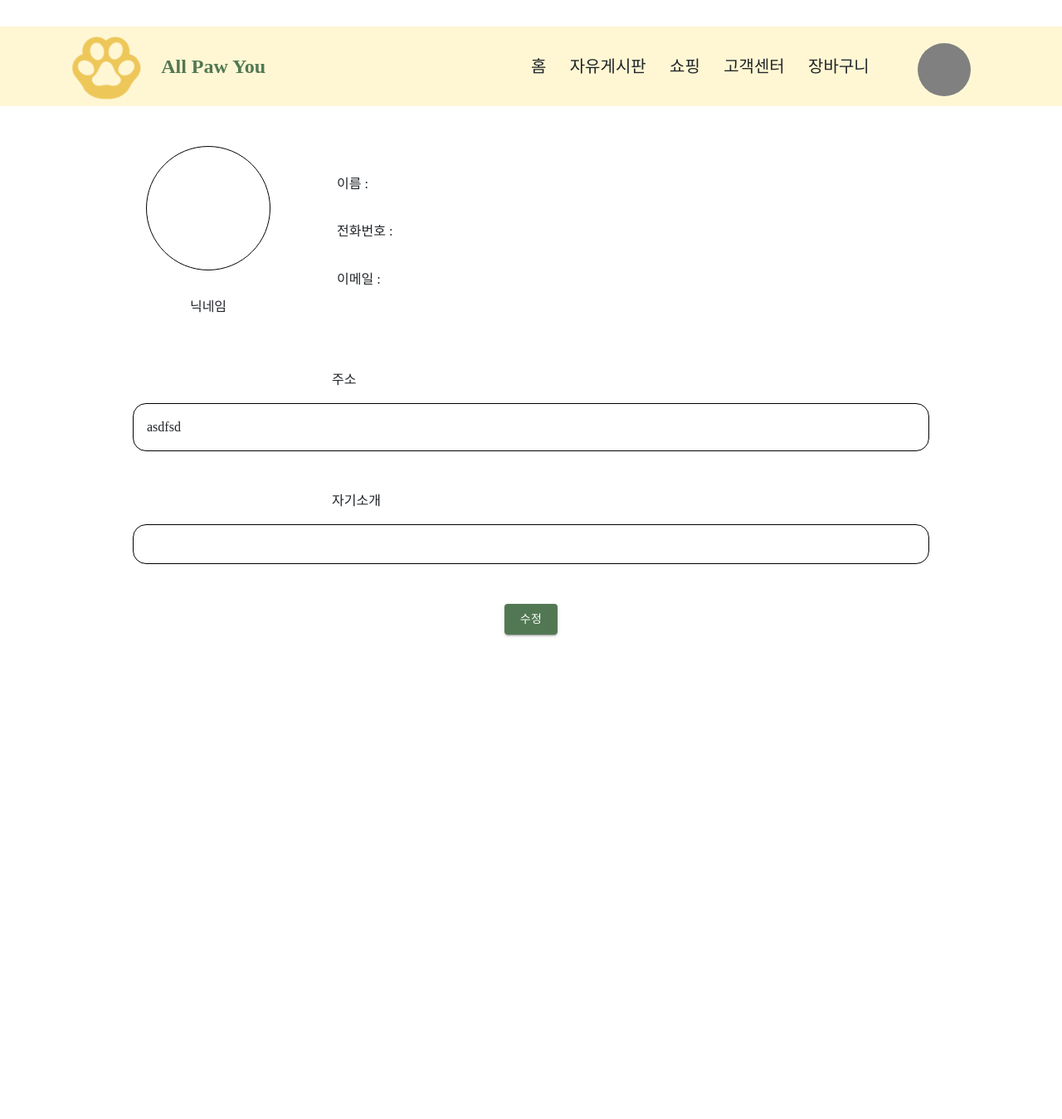
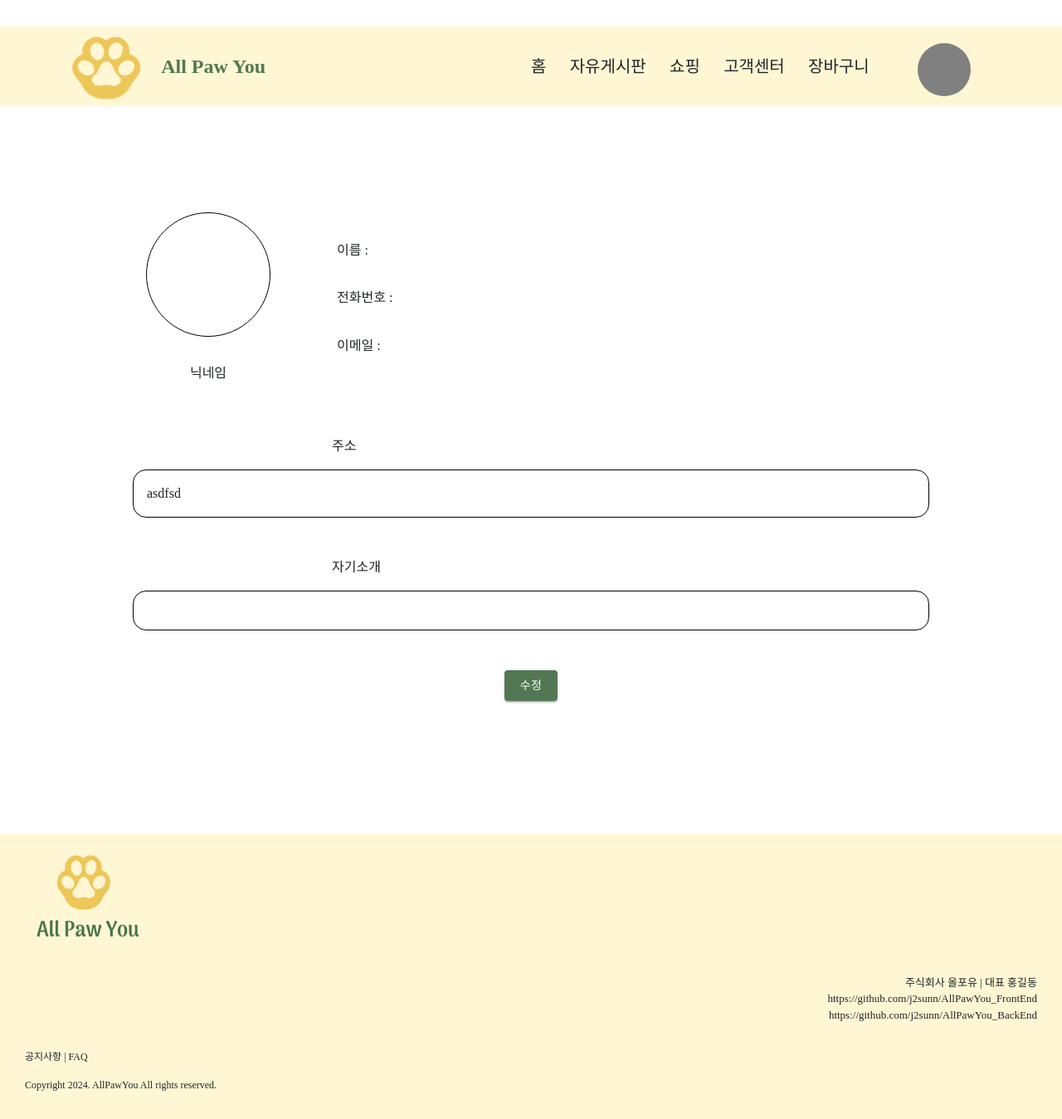
Before and after one commit to j2sunn/AllPawYou_FrontEnd, a React (Vite) app: page /mypage in a window 1280 px wide. Shown: the whole page at 83% size. Before the commit the page ends 800 px from the top, so only its background shows below. Built offline with nearby package versions, Linux system fonts and the light colour scheme; a web font is replaced by a local one.

Commit message:
Add Footer
페이지에 Footer 컴포넌트 추가

```diff
--- a/src/routes/MainPage.jsx
+++ b/src/routes/MainPage.jsx
@@ -1,6 +1,7 @@
 import styled from "styled-components";
 import { FaRegHeart } from "react-icons/fa";
 import HeaderComponent from "../components/common/HeaderComponent";
+import FooterComponent from "../components/common/FooterComponent";
 
 const MainPage = () => {
   return (
@@ -82,6 +83,7 @@ const MainPage = () => {
           </ProductCardBottom>
         </ProductCard>
       </Container>
+      <FooterComponent />
     </>
   )
 };
--- a/src/routes/MemberList.jsx
+++ b/src/routes/MemberList.jsx
@@ -5,6 +5,7 @@ import { SimpleTreeView } from '@mui/x-tree-view/SimpleTreeView';
 import { TreeItem } from '@mui/x-tree-view/TreeItem';
 import styled from "styled-components";
 import { Paper, Table, TableBody, TableCell, TableContainer, TableHead, TableRow } from "@mui/material";
+import FooterComponent from "../components/common/FooterComponent";
 
 const ListEmployeeComponent = () => {
   const [members, setMembers] = useState([{
@@ -98,6 +99,7 @@ const ListEmployeeComponent = () => {
           </Pages>
         </Content>
       </Container>
+      <FooterComponent />
     </>
   );
 };
--- a/src/routes/MyPage.jsx
+++ b/src/routes/MyPage.jsx
@@ -2,6 +2,7 @@ import { Button, TextField } from "@mui/material";
 import styled from "styled-components";
 import HeaderComponent from "../components/common/HeaderComponent";
 import { useState } from "react";
+import FooterComponent from "../components/common/FooterComponent";
 
 const MyPage = () => {
   const [update, setUpdate] = useState(false);
@@ -50,7 +51,7 @@ const MyPage = () => {
           <Button variant="contained" color="primary" onClick={()=>setUpdate(prev=>!prev)}>수정</Button>
         </Container>
       )}
-
+      <FooterComponent />
     </>
   )
 };
@@ -61,6 +62,7 @@ const Container = styled.div`
   display: flex;
   flex-direction: column;
   align-items: center;
+  margin: 5rem 0 10rem;
 `;
 
 const Content = styled.div`
```
